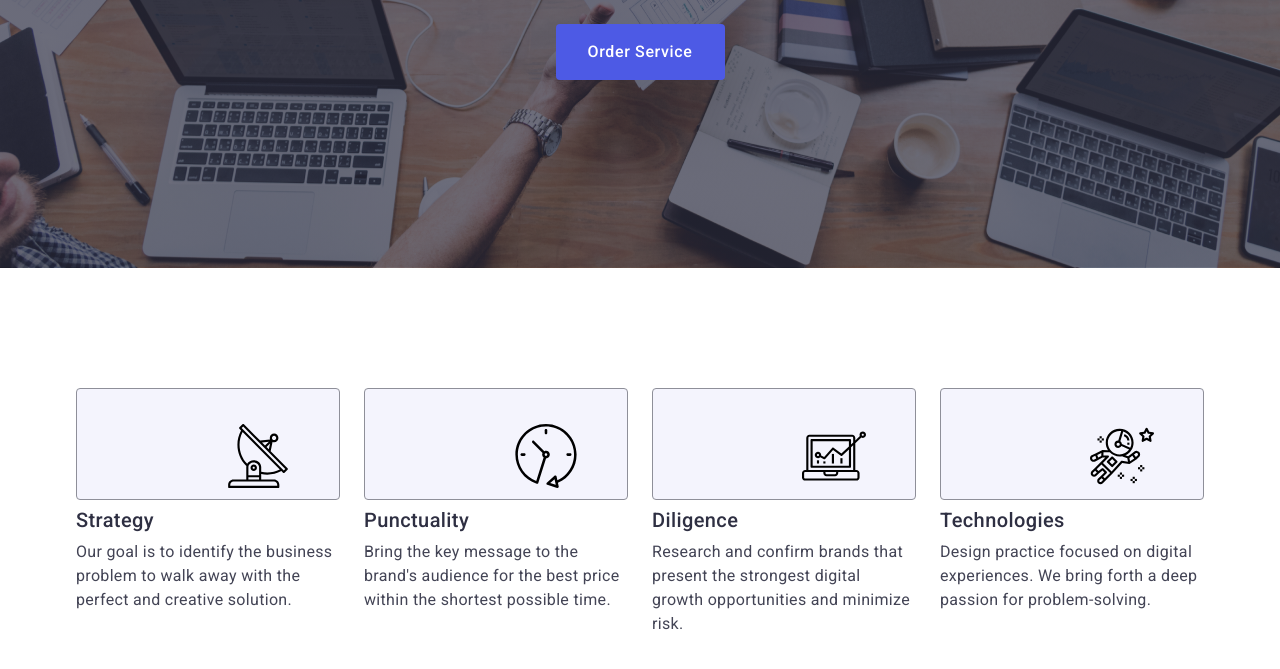
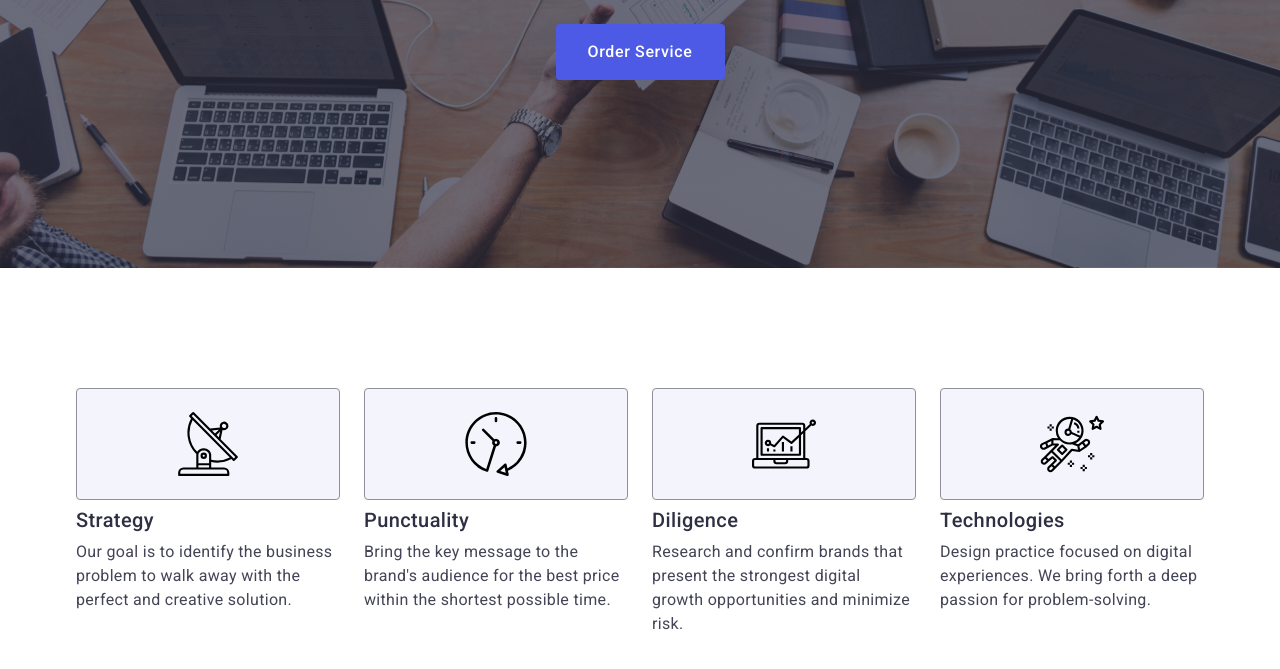
Before and after one commit to ValentynaPolkovnikova/goit-markup-hw-04, a plain HTML site: page index.html in a window 1280 px wide. Shown: the part 405-1074 px from the top of the page. Drawn offline with nearby package versions, Linux system fonts and the light colour scheme.

Commit message:
fixes 07

```diff
--- a/css/styles.css
+++ b/css/styles.css
@@ -255,8 +255,8 @@ margin-bottom: 8px;
 width: 64px;
 height: 64px;
 flex-shrink: 0;
-margin-left: 100px;
-margin-top: 24px;
+/*margin-left: 100px;
+margin-top: 24px;*/
 fill:#4d5ae5, #2e2f42;
 }
 /* ============= section Our Team ============= */
```
